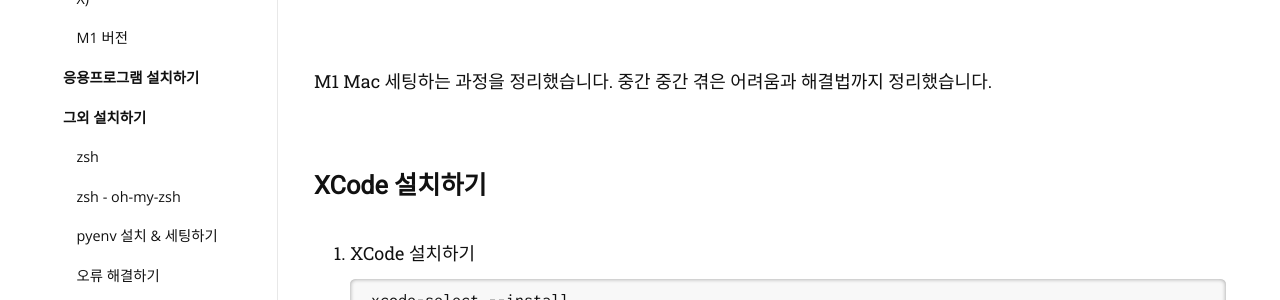
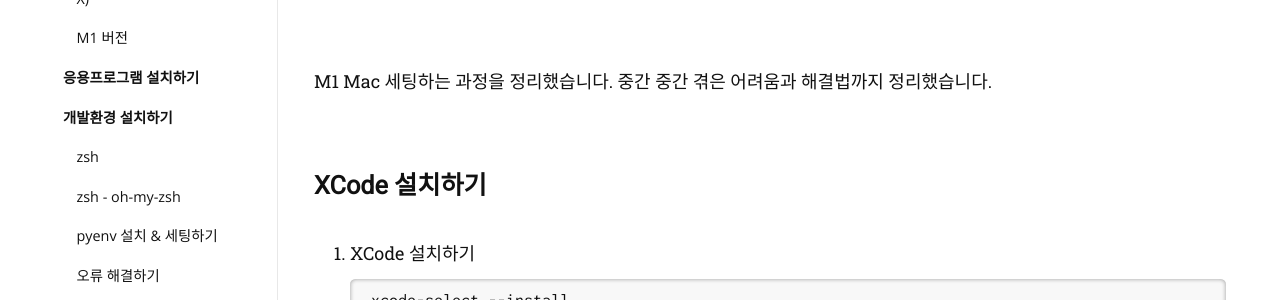
Before and after one commit to zivong/jekyll-theme-hamilton, a Jekyll site: the page built from _posts/2021-03-04-Setting-M1-Mac.md, in a window 1280 px wide. Shown: the part 303-603 px from the top of the page. Built offline with Jekyll 4.4.1, drawn with Linux system fonts in a browser that asks for light colours; nearby versions of some CDN libraries; some web fonts are replaced; comment, search, counter and statistics services are not loaded.

Commit message:
Rename head

```diff
--- a/_posts/2021-03-04-Setting-M1-Mac.md
+++ b/_posts/2021-03-04-Setting-M1-Mac.md
@@ -124,7 +124,7 @@ Homebrew를 이용해서 응용프로그램을 설치할 수 있습니다. (주
 * keepingyouawake [맥 꺼짐 방지]
 * *karabiner-elements [커맨드로 한영 전환 하기] [참고 자료](https://godoftyping.wordpress.com/2018/04/09/mac-%EB%A7%A5%EC%97%90%EC%84%9C-%ED%95%9C%EC%98%81%EC%A0%84%ED%99%98%ED%95%98%EB%8A%94-%EB%8B%A4%EC%96%91%ED%95%9C-%EB%B0%A9%EB%B2%95%EB%93%A4/)
 
-## 그외 설치하기
+## 개발환경 설치하기
 
 ### zsh
 
```
